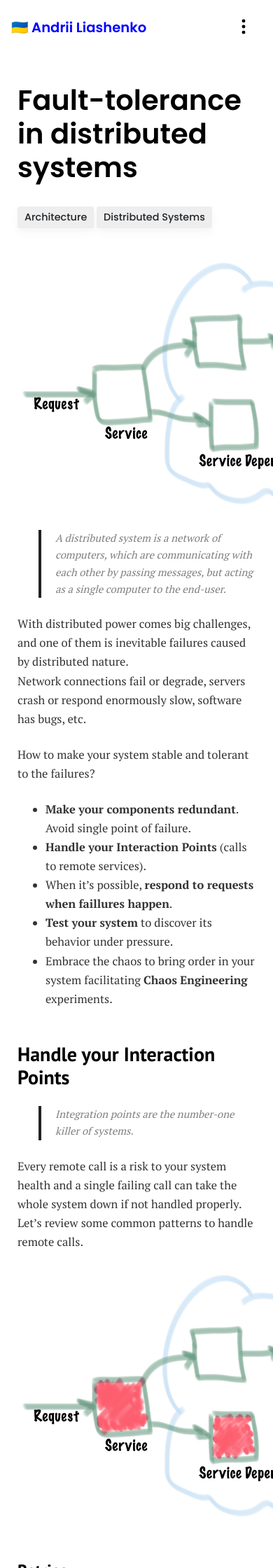
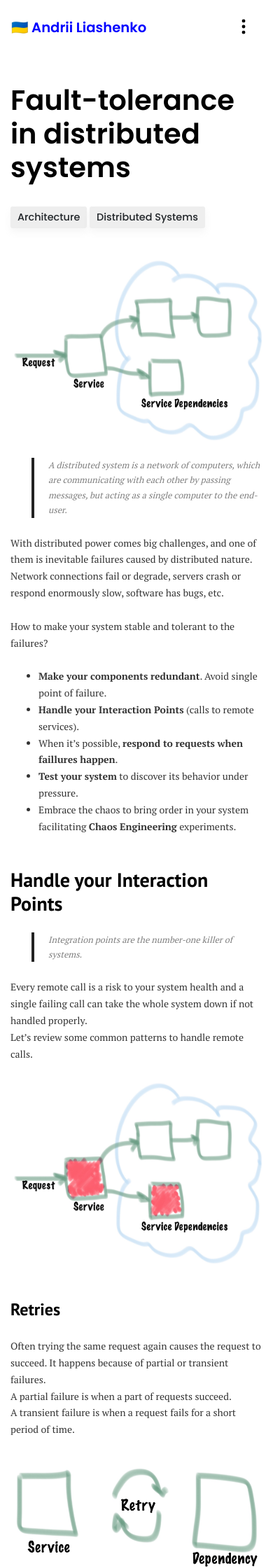
Before and after one commit to liashenko/liashenko.github.io, a Jekyll site: the page built from _posts/2020-01-26-fault-tolerance.markdown, in a window 390 px wide. Shown: the top 2240 px of the page at 70% size. Built offline with Jekyll 4.4.1, drawn with Linux system fonts in a browser that asks for light colours.

Commit message:
more fix css

````diff
--- a/_layouts/post.html
+++ b/_layouts/post.html
@@ -47,12 +47,6 @@ post_class: post-template
                 </small>
             </p>
 
-            {% if include.pageurl != nil and include.pageurl != '' %}
-    {% assign pageurl = include.pageurl %}
-{% else %}
-    {% assign pageurl = page.url %}
-{% endif %}
-
 
 <b>Share on: </b><div id="share-buttons">
     <a class="d-inline-block social-icon" target="_blank" href="https://twitter.com/intent/tweet?text={{ page.title }}&url={{ site.url }}{{ page.url }}&via={{ site.social.twitter_username }}">
@@ -73,18 +67,20 @@ post_class: post-template
   </div>
 
             <!-- Prev/Next -->
+            {% if page.previous.url or page.next.url%}
             <div class="row PageNavigation mt-4 prevnextlinks d-flex justify-content-between">
-              {% if page.previous.url %}
                 <div class="col-md-6 rightborder pl-0">
-                    <a class="thepostlink" href="{{page.previous.url | absolute_url}}">&laquo; {{page.previous.title}}</a>
+                    {% if page.previous.url %}
+                    <a class="thepostlink" href="{{page.previous.url }}">&laquo; {{page.previous.title}}</a>
+                    {% endif %}
                 </div>
-              {% endif %}
-              {% if page.next.url %}
                 <div class="col-md-6 text-right pr-0">
-                    <a class="thepostlink" href="{{page.next.url | absolute_url}}">{{page.next.title}} &raquo;</a>
+                    {% if page.next.url %}
+                    <a class="thepostlink" href="{{page.next.url }}">{{page.next.title}} &raquo;</a>
+                    {% endif %}
                 </div>
-              {% endif %}
             </div>
+            {% endif %}
             <!-- End Prev/Next -->
 
 
--- a/_posts/2020-01-07-athena-analytics.markdown
+++ b/_posts/2020-01-07-athena-analytics.markdown
@@ -88,13 +88,13 @@ To create a Glue database and a table with our purchase metrics metadata we’re
 Point a Glue Crawler to the data in S3 and the crawler will extract the metadata into AWS Glue Data Catalog.
 
 The flow we've created so far:
-<center><img src="/assets/posts/athena-analytics/athena-analytics.png" style="max-width:700px"></center>
+<center><img src="/assets/posts/athena-analytics/athena-analytics.png" style="width:700px"></center>
 
 The purchase metrics are in AWS S3 and purchase metrics metadata in AWS Glue Catalog, can we query it now?
 
 Yes! Let’s go to Athena and write a simple query:
 
-<center><img src="/assets/posts/athena-analytics/athena-results.png" style="max-width:900px"></center>
+<center><img src="/assets/posts/athena-analytics/athena-results.png" style="width:900px"></center>
 
 ### Conclusion
 In the end we have a simple yet powerful serverless real-time business analytics infrastructure.
--- a/_posts/2020-01-26-fault-tolerance.markdown
+++ b/_posts/2020-01-26-fault-tolerance.markdown
@@ -7,7 +7,7 @@ categories: [architecture, distributed systems]
 tags: [architecture, dystributed systems, fault tolerance, resilience4j, chaos engineering]
 ---
 
-<center><img src="/assets/posts/resilient-systems/service-and-dependecies1.jpg" style="max-width:500px"></center>
+<center><img src="/assets/posts/resilient-systems/service-and-dependecies1.jpg" style="width:500px"></center>
 > A distributed system is a network of computers, which are communicating with each other by passing messages, but acting as a single computer to the end-user.
 
 With distributed power comes big challenges, and one of them is inevitable failures caused by distributed nature.
@@ -25,14 +25,14 @@ How to make your system stable and tolerant to the failures?
 
 Every remote call is a risk to your system health and a single failing call can take the whole system down if not handled properly.
 Let's review some common patterns to handle remote calls.
-<center><img src="/assets/posts/resilient-systems/failed-deps.jpg" style="max-width:500px"></center>
+<center><img src="/assets/posts/resilient-systems/failed-deps.jpg" style="width:500px"></center>
 
 #### Retries
 Often trying the same request again causes the request to succeed. It happens because of partial or transient failures.
 A partial failure is when a part of requests succeed.
 A transient failure is when a request fails for a short period of time.
 
-<center><img src="/assets/posts/resilient-systems/retry.jpg" style="max-width:400px"></center>
+<center><img src="/assets/posts/resilient-systems/retry.jpg" style="width:400px"></center>
 But it's not always safe to retry. A retry can increase the load on the system being called. Instead of retrying immediately, you can use **exponential backoff**, where the wait time is increased exponentially after every attempt.
 ```
 waitTime = min(maxWait, baseInterval * exponentialFactor ** attempt)
@@ -49,14 +49,14 @@ Also, the call holds on to the resources it is using for that request and during
 
 To avoid this situation set **connection and request timeouts**.
 
-<center><img src="/assets/posts/resilient-systems/timeouts.jpg" style="max-width:450px"></center>
+<center><img src="/assets/posts/resilient-systems/timeouts.jpg" style="width:450px"></center>
 
 #### Circuit breakers
 When there’s an issue with a dependency, stop calling it!
 In the normal “closed” state, the circuit breaker executes requests as usual.
 Once the number of failures for the frequency of failures exceeds a threshold, the circuit breaker “opens” the circuit for some time.
 
-<center><img src="/assets/posts/resilient-systems/cb.jpg" style="max-width:450px"></center>
+<center><img src="/assets/posts/resilient-systems/cb.jpg" style="width:450px"></center>
 #### Bulkheads
 > In a ship, a bulkhead is a dividing wall or barrier between other compartments.
 > If the hull of a ship is compromised, only the damaged section fills with water, which prevents the ship from sinking.
@@ -64,7 +64,7 @@ Once the number of failures for the frequency of failures exceeds a threshold, t
 Isolate the failure.
 Separate thread pools dedicated to different functions (e.g. separate thread pools for each remote service), so that if one fails, the others will continue to function.
 
-<center><img src="/assets/posts/resilient-systems/bulkheads.jpg" style="max-width:450px"></center>
+<center><img src="/assets/posts/resilient-systems/bulkheads.jpg" style="width:450px"></center>
 
 ### Respond when failure happens
 “Fail fast” is generally a good idea:
@@ -77,10 +77,10 @@ However, there are scenarios where your service can provide responses in a “fa
 
 **Cache**
 Save the data that comes from remote services to a local or remote cache and reuse the cached data as a response during one of the service failure.
-<center><img src="/assets/posts/resilient-systems/cache.jpg" style="max-width:350px"></center>
+<center><img src="/assets/posts/resilient-systems/cache.jpg" style="width:350px"></center>
 **Queue**
 Setup a queue for the requests to a remote service to be persisted until the dependency is available.
-<center><img src="/assets/posts/resilient-systems/queue.jpg" style="max-width:400px"></center>
+<center><img src="/assets/posts/resilient-systems/queue.jpg" style="width:400px"></center>
 **Stubbed (default) values**
 Return default values when personalized options can’t be retrieved.
 **Fail silently**.
@@ -95,7 +95,7 @@ If possible, disable the functionality that is failing.
 #### Load testing and stress testing
 Perform load and stress testing to discover how your system behaves under the load. It might uncover unexpected issues and failures in your system.
 Perform the testing for the long period of time to discover how your system behaves under continuous stress.
-<center><img src="/assets/posts/resilient-systems/load-testing.jpg" style="max-width:500px"></center>
+<center><img src="/assets/posts/resilient-systems/load-testing.jpg" style="width:500px"></center>
 
 #### Test for remote services failures
 * no response
--- a/_posts/2020-04-18-agile-moving-fast.markdown
+++ b/_posts/2020-04-18-agile-moving-fast.markdown
@@ -37,7 +37,7 @@ A few agile tools to help capturing conversations:
 
 Technical excellence is the only way to be agile, the only way to be able to adapt to changing requirements rapidly.
 Neglecting internal software quality and building up cruft slows down the development of new features.
-<center><img src="/assets/posts/agile/tech_debt.jpg" style="max-width:350px"></center>
+<center><img src="/assets/posts/agile/tech_debt.jpg" style="width:350px"></center>
 
 To make the internal software quality high, consider the following good practices:
 * Automated tests to validate if the software is working as expected.
@@ -56,7 +56,7 @@ Automated tests create a feedback loop that informs developers whether the softw
 **Test Pyramid**
 
 One key concept of automated testing is **Test Pyramid**. It’s a great representation of how to approach testing your software.
-<center><img src="/assets/posts/agile/testing_pyramid.jpg" style="max-width:550px"></center>
+<center><img src="/assets/posts/agile/testing_pyramid.jpg" style="width:550px"></center>
 <center>Testing Pyramid (Agile) vs Ice-cream Cone (Traditional)</center>
 
 The more high-level you get the fewer tests you should have:
@@ -103,7 +103,7 @@ YAGNI is about building features that are important right now. Do not waste time
 > Our highest priority is to satisfy the customer through early and continuous delivery of valuable software.
 > Deliver working software frequently, from a couple of weeks to a couple of months, with a preference to the shorter timescale.
 
-<br/><center><img src="/assets/posts/agile/cd.jpg" style="max-width:550px"></center>
+<br/><center><img src="/assets/posts/agile/cd.jpg" style="width:550px"></center>
 <center>Continuous delivery/deployment pipeline</center>
 Continuous delivery/deployment is a practice when software is developed and deployed into production in short cycles.
 Small releases benefit both customers and developers:
--- a/assets/css/theme.scss
+++ b/assets/css/theme.scss
@@ -33,14 +33,12 @@ body {
       width: 100%; /* The width is 100%, when the viewport is 800px or smaller */
       font-size:14px;
     }
+    img {
+        max-width: 100%;
+    }
   }
 .serif-font {
     font-family:PT Serif;
-}
-@media (max-width: 1366px) {
-    .container-xl, .container-lg, .container-md, .container-sm, .container {
-        padding:0 25px;
-    }
 }
 .h1, .h2, .h3, .h4, .h5, .h6, h1, h2, h3, h4, h5, h6, .navbar-light .navbar-brand, .text-dark, .dropdown-item {
     color: #000;
@@ -123,18 +121,6 @@ small, .small {
     width: 20px;
     height: 20px;
     margin-left: 15px;
-}
-
-/* Sidebar
-================================================== */
-.sidebar.sticky-top {
-    top:96px;
-    .dropdown-item {
-        opacity:.6;
-    }
-    .dropdown-item.blog {
-        display:none
-    }
 }
 
 /* Pages
@@ -291,11 +277,9 @@ span.post-read-more a {
     margin-bottom:1.5rem;
 }
 .article-post {
-    font-size: 1.18em;
-    line-height: 1.64;
 	color:rgba(0,0,0,.8);
     code {
-        font-size:15px;
+        font-size:12px;
     }
     a {
         color:inherit;
@@ -455,70 +439,6 @@ ul.tags li a:hover {
 	border-radius:50%;
 	font-size:12px;
 }
-#comments {
-    margin-top: 3rem;
-    margin-bottom: 1.5rem;
-}
-.sidebar {font-size: 15px;}
-.sidebar h5 {    margin-bottom: 1rem;   text-align:center; position:relative;font-weight: 700; }
-.sidebar h5 span {
-background-color: #fff;
-    position: relative;
-    z-index: 2;
-    display: inline-block;
-    padding: 0px 15px 0 15px;
-    text-align: center;
-    font-size: 14px;
-    text-transform: uppercase;
-    letter-spacing: 1px;
-}
-.sidebar h5:before {
-    margin-bottom: 0;
-    position: absolute;
-    z-index: 1;
-    left: 0px;
-    top: 15px;
-    width: 100%;
-    height: 1px;
-    content: '';
-    background-color: #333333;
-}
-.sidebar ul {list-style:none;padding-left:0;}
-.sidebar ul li a {
-    color: #999;
-    border-bottom: 1px solid #f6f6f6;
-    display: block;
-    padding-bottom: 7px;
-    padding-top: 7px;
-}
-.sidebar-section {
-    margin-bottom: 2rem;
-    box-shadow:0 0px 1px 0 rgba(0, 0, 0, 0.44);
-    padding: 30px;
-}
-.sidebar #mc_embed_signup form {
-    padding: 0 !important;
-}
-.sidebar #mc_embed_signup .button {
-    width: 100% !important;
-    background: blue ;
-    height: auto;
-    padding: 6px 20px;
-    font-weight: 600;
-}
-.sidebar #mc_embed_signup h2 {
-    font-weight: 400;
-    font-size: 15px;
-    color: #999;
-    margin-bottom: 1rem;
-    line-height: 1.5;
-    text-align: center;
-}
-.sidebar #mc_embed_signup input {width:100%;}
-.sidebar #mc_embed_signup .mc-field-group {width:100% !important;}
-#mc_embed_signup .mc-field-group input {text-indent: 5% !important;}
-#mc_embed_signup {font-family:inherit !important;}
-.sidebar-right .sidebar {max-width:inherit;}
 
 .article-post .h1, .article-post .h2, .article-post .h3, .article-post .h4, .article-post .h5, .article-post .h6, .article-post h1, .article-post h2, .article-post h3, .article-post h4, .article-post h5, .article-post h6 {
     font-weight: 600;
````
Also changed, not shown: _includes/pagination.html (deleted, +0 -13 lines).
